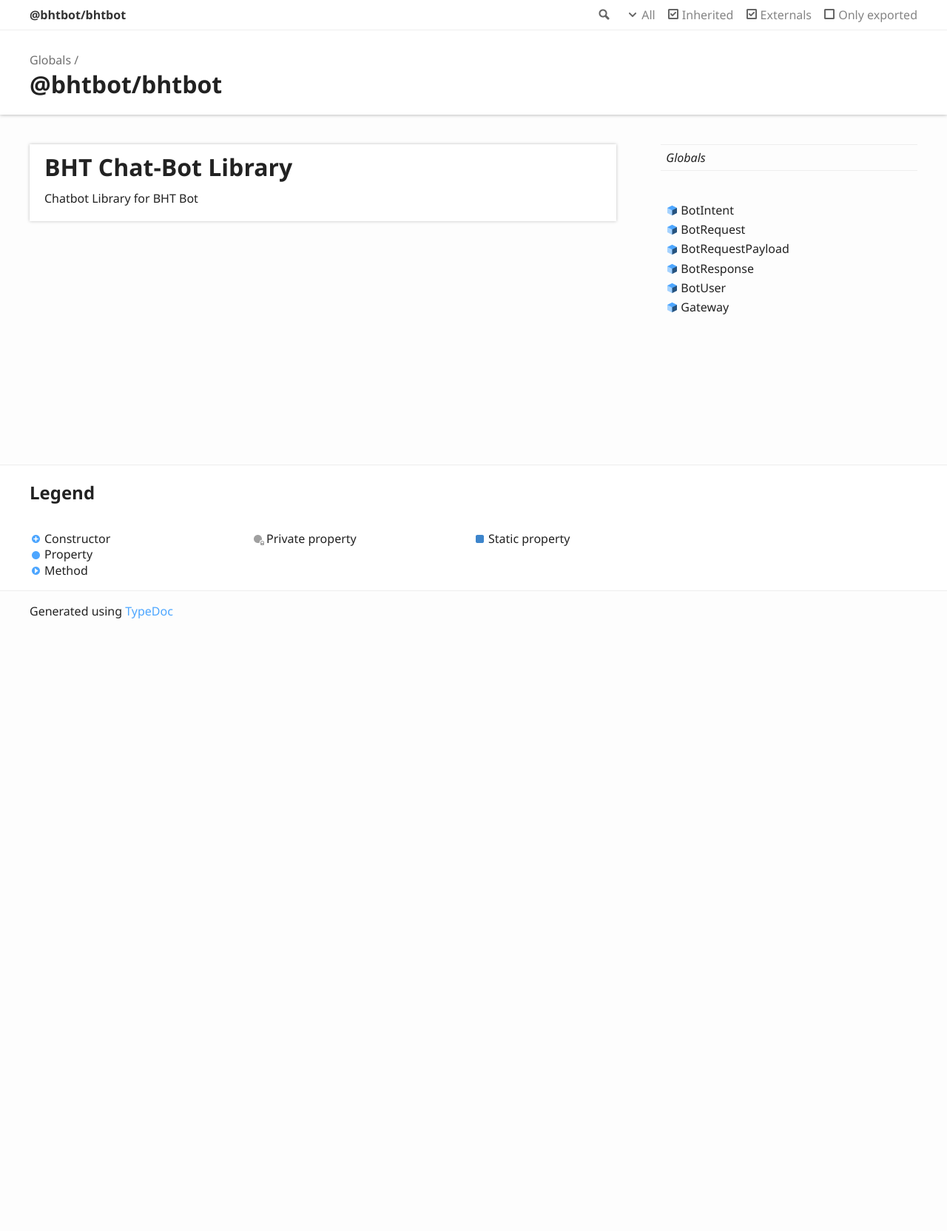
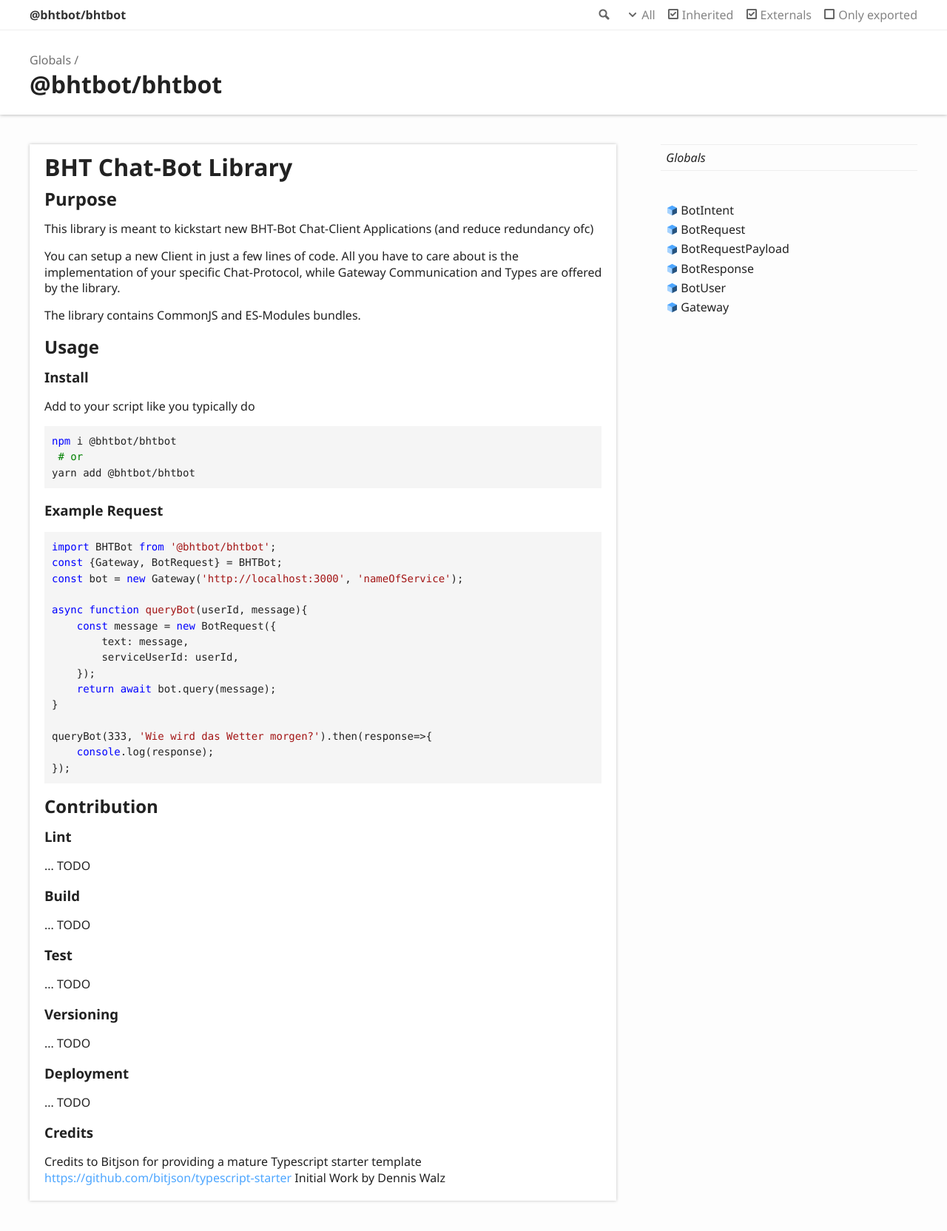
Before and after one commit to beuthbot/bhtbot_botlibrary, a plain HTML site: page index.html in a window 1280 px wide. Shown: the top 1664 px of the page at 74% size. Before the commit the page ends 853 px from the top, so only its background shows below. Drawn offline with Linux system fonts and the light colour scheme.

Commit message:
[ci skip] Updates

```diff
--- a/index.html
+++ b/index.html
@@ -67,7 +67,68 @@
 				<a href="#bht-chat-bot-library" id="bht-chat-bot-library" style="color: inherit; text-decoration: none;">
 					<h1>BHT Chat-Bot Library</h1>
 				</a>
-				<p>Chatbot Library for BHT Bot</p>
+				<a href="#purpose" id="purpose" style="color: inherit; text-decoration: none;">
+					<h2>Purpose</h2>
+				</a>
+				<p>This library is meant to kickstart new BHT-Bot Chat-Client Applications (and reduce redundancy ofc)</p>
+				<p>You can setup a new Client in just a few lines of code. All you have to care about is the implementation of your specific Chat-Protocol, while Gateway Communication and Types are offered by the library.</p>
+				<p>The library contains CommonJS and ES-Modules bundles.</p>
+				<a href="#usage" id="usage" style="color: inherit; text-decoration: none;">
+					<h2>Usage</h2>
+				</a>
+				<a href="#install" id="install" style="color: inherit; text-decoration: none;">
+					<h3>Install</h3>
+				</a>
+				<p>Add to your script like you typically do</p>
+				<pre><code><span class="hljs-built_in">npm</span> i @bhtbot/bhtbot
+ <span class="hljs-comment"># or</span>
+yarn add @bhtbot/bhtbot</code></pre>
+				<a href="#example-request" id="example-request" style="color: inherit; text-decoration: none;">
+					<h3>Example Request</h3>
+				</a>
+				<pre><code><span class="hljs-keyword">import</span> BHTBot <span class="hljs-keyword">from</span> <span class="hljs-string">&#x27;@bhtbot/bhtbot&#x27;</span>;
+<span class="hljs-keyword">const</span> {Gateway, BotRequest} = BHTBot;
+<span class="hljs-keyword">const</span> bot = <span class="hljs-keyword">new</span> Gateway(<span class="hljs-string">&#x27;http://localhost:3000&#x27;</span>, <span class="hljs-string">&#x27;nameOfService&#x27;</span>);
+
+<span class="hljs-keyword">async</span> <span class="hljs-function"><span class="hljs-keyword">function</span> <span class="hljs-title">queryBot</span>(<span class="hljs-params">userId, message</span>)</span>{
+    <span class="hljs-keyword">const</span> message = <span class="hljs-keyword">new</span> BotRequest({
+        <span class="hljs-attr">text</span>: message,
+        <span class="hljs-attr">serviceUserId</span>: userId,
+    });
+    <span class="hljs-keyword">return</span> <span class="hljs-keyword">await</span> bot.query(message);
+}
+
+queryBot(<span class="hljs-number">333</span>, <span class="hljs-string">&#x27;Wie wird das Wetter morgen?&#x27;</span>).then(<span class="hljs-function"><span class="hljs-params">response</span>=&gt;</span>{
+    <span class="hljs-built_in">console</span>.log(response);
+});</code></pre>
+				<a href="#contribution" id="contribution" style="color: inherit; text-decoration: none;">
+					<h2>Contribution</h2>
+				</a>
+				<a href="#lint" id="lint" style="color: inherit; text-decoration: none;">
+					<h3>Lint</h3>
+				</a>
+				<p>... TODO</p>
+				<a href="#build" id="build" style="color: inherit; text-decoration: none;">
+					<h3>Build</h3>
+				</a>
+				<p>... TODO</p>
+				<a href="#test" id="test" style="color: inherit; text-decoration: none;">
+					<h3>Test</h3>
+				</a>
+				<p>... TODO</p>
+				<a href="#versioning" id="versioning" style="color: inherit; text-decoration: none;">
+					<h3>Versioning</h3>
+				</a>
+				<p>... TODO</p>
+				<a href="#deployment" id="deployment" style="color: inherit; text-decoration: none;">
+					<h3>Deployment</h3>
+				</a>
+				<p>... TODO</p>
+				<a href="#credits" id="credits" style="color: inherit; text-decoration: none;">
+					<h3>Credits</h3>
+				</a>
+				<p>Credits to Bitjson for providing a mature Typescript starter template <a href="https://github.com/bitjson/typescript-starter">https://github.com/bitjson/typescript-starter</a>
+				Initial Work by Dennis Walz</p>
 			</div>
 		</div>
 		<div class="col-4 col-menu menu-sticky-wrap menu-highlight">
```
Also changed, not shown: classes/botintent.html (+2 -2 lines), classes/botrequest.html (+10 -10 lines), classes/botrequestpayload.html (+7 -7 lines), classes/botresponse.html (+7 -7 lines), classes/botuser.html (+2 -2 lines), classes/gateway.html (+4 -4 lines).
